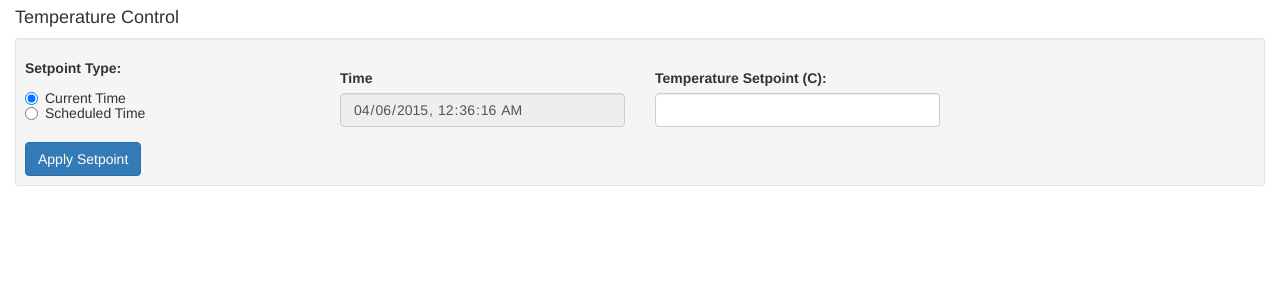
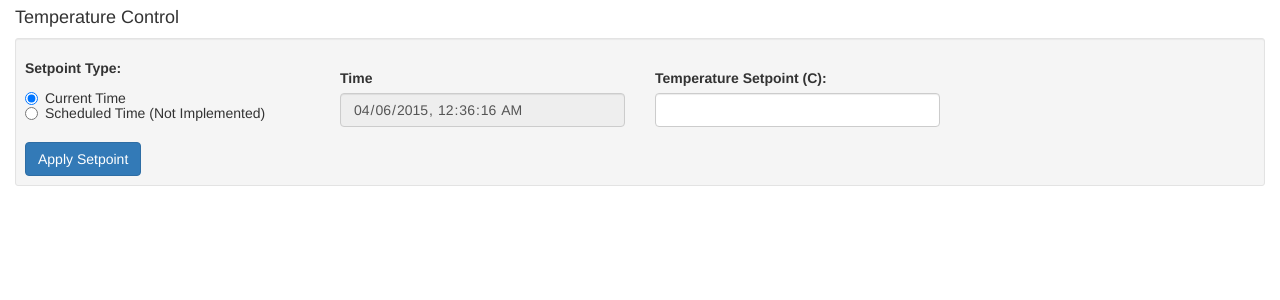
Before and after one commit to mikebirdgeneau/rpibrewcontrol, a Python web app: template rpiBrewControl/app/templates/index.html in a window 1280 px wide, after a click on "Settings". Shown: the part 354-654 px from the top of the page. Run offline with Jinja, Linux system fonts and the light colour scheme; the template is opened without the code that fills it, so the values that code supplies are empty; some libraries are stand-ins or nearby versions.

Commit message:
Added note about feature that has not been implemented.

```diff
--- a/rpiBrewControl/app/templates/index.html
+++ b/rpiBrewControl/app/templates/index.html
@@ -116,7 +116,7 @@
                         <input type="radio" name="inlineRadioOptions" id="inlineRadio1" value="setCurrent" onclick="handleSetpointRadio(this)" checked> Current Time
                         </label>
                         <label class="radio">
-                          <input type="radio" name="inlineRadioOptions" id="inlineRadio2" value="setFuture"  onclick="handleSetpointRadio(this)"> Scheduled Time
+                          <input type="radio" name="inlineRadioOptions" id="inlineRadio2" value="setFuture"  onclick="handleSetpointRadio(this)"> Scheduled Time (Not Implemented)
                         </label>
                       </div>
                       </div>
```
